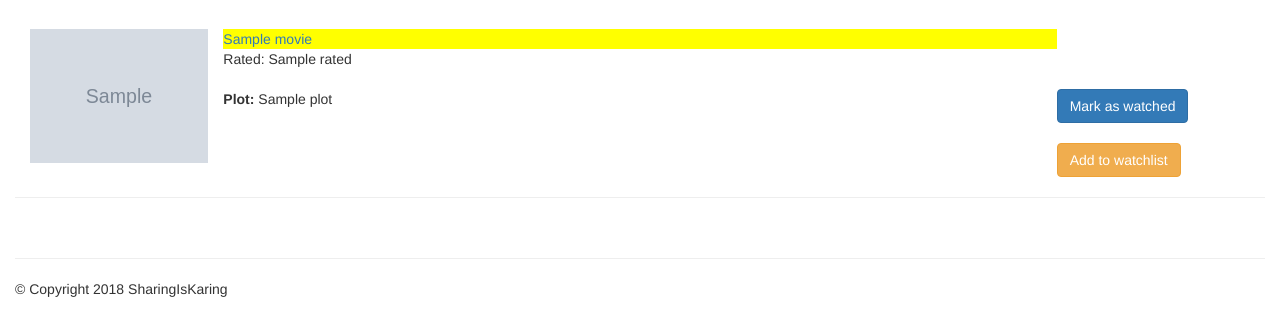
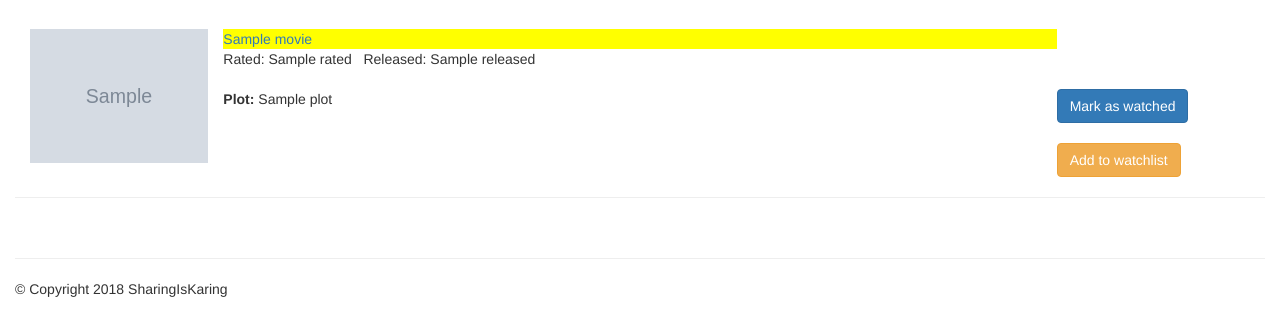
Before and after one commit to shafali731/SharingIsKaring, a Flask app: template templates/movie_search.html in a window 1280 px wide. Shown: the part 51-387 px from the top of the page. Run offline with Flask 2, Linux system fonts and the light colour scheme; the template is opened without the code that fills it: most values are stand-ins (such as "Sample title", 1, 10 or a date in 2020); grey boxes marked "Sample" are stand-in pictures; some libraries are stand-ins or nearby versions.

Commit message:
added date released

```diff
--- a/templates/movie_info.html
+++ b/templates/movie_info.html
@@ -17,6 +17,9 @@ Movies
       <br>
       <div class="row">
 	<b>Rated: </b>{{Rated}}
+      </div>
+      <div class="row">
+	<b>Released: </b>{{Released}}
       </div>
       <div class="row">
 	<b>Runtime: </b>{{Runtime}}
--- a/templates/movie_search.html
+++ b/templates/movie_search.html
@@ -19,7 +19,7 @@ Movies
 	<a href={{movie["site_link"]}}>{{movie["Title"]}} </a>
       </div>
       <div class="row">
-	Rated: {{movie["Rated"]}}
+	Rated: {{movie["Rated"]}} &nbsp; Released: {{movie["Released"]}}
       </div>
       <br>
       <div class="row">
```
